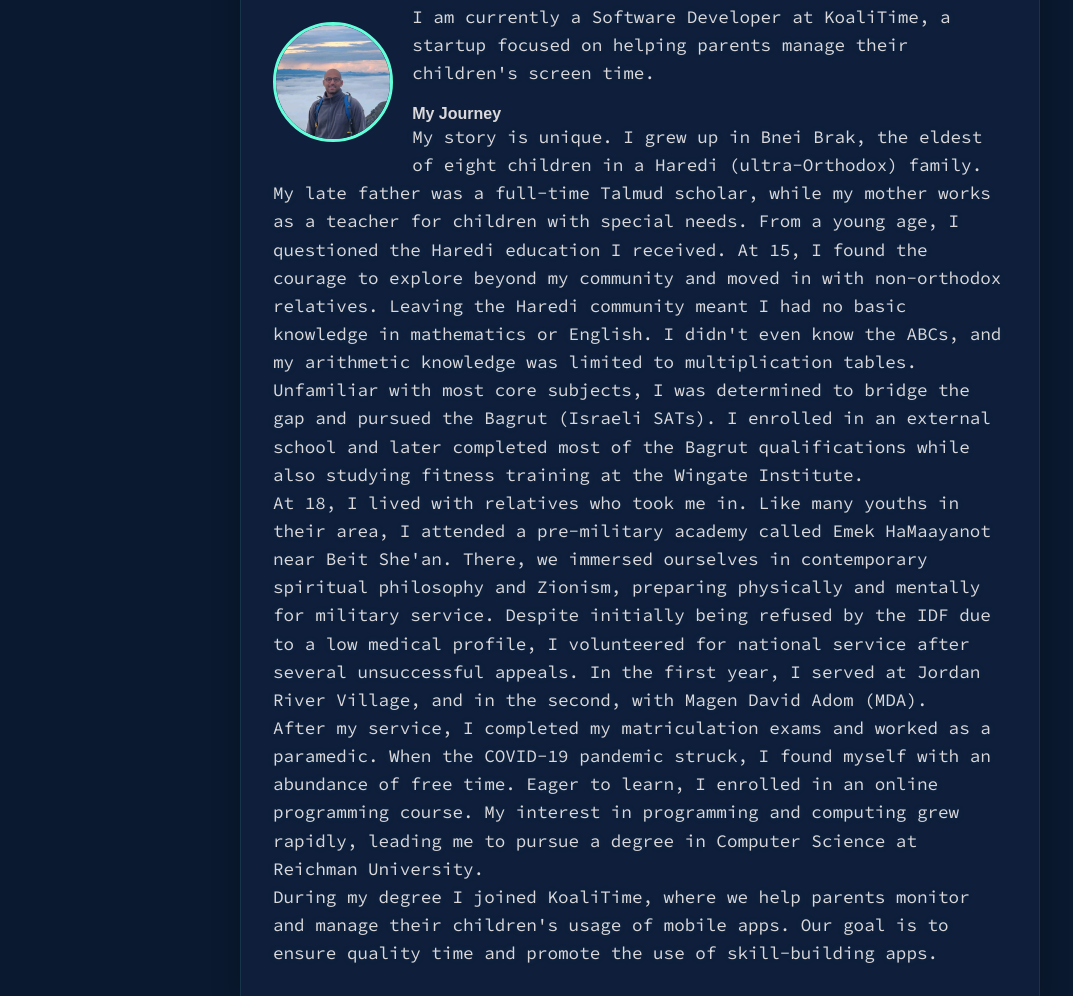
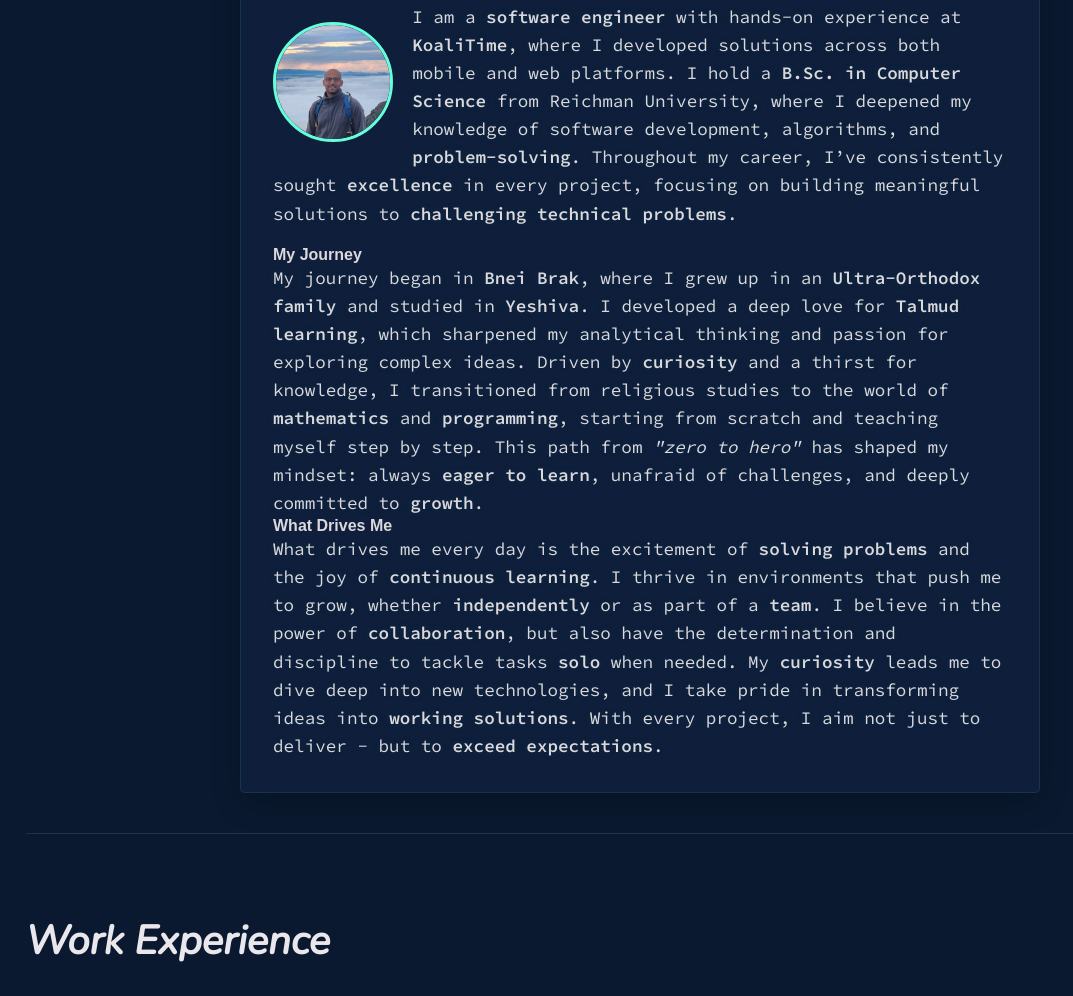
Before and after one commit to avri-kaufman/avri-kaufman.github.io, a plain HTML site: page index.html in a window 1280 px wide. Shown: the part 998-1994 px from the top of the page, without its empty margins (0-1073 px from the left). Drawn offline with nearby package versions, Linux system fonts and the light colour scheme.

Commit message:
Update index.html
about me

```diff
--- a/index.html
+++ b/index.html
@@ -76,53 +76,20 @@
       />
     </div>
     <p>
-              I am currently a Software Developer at KoaliTime, a startup
-              focused on helping parents manage their children's screen time.
+      I am a <strong>software engineer</strong> with hands-on experience at <strong>KoaliTime</strong>, where I developed solutions across both mobile and web platforms. I hold a <strong>B.Sc. in Computer Science</strong> from Reichman University, where I deepened my knowledge of software development, algorithms, and <strong>problem-solving</strong>. Throughout my career, I’ve consistently sought <strong>excellence</strong> in every project, focusing on building meaningful solutions to <strong>challenging technical problems</strong>.
     </p>
     <br />
     <h4>My Journey</h4>
     <p>
-              My story is unique. I grew up in Bnei Brak, the eldest of eight
-              children in a Haredi (ultra-Orthodox) family. My late father was a
-              full-time Talmud scholar, while my mother works as a teacher for
-              children with special needs. From a young age, I questioned the
-              Haredi education I received. At 15, I found the courage to explore
-              beyond my community and moved in with non-orthodox relatives.
-              Leaving the Haredi community meant I had no basic knowledge in
-              mathematics or English. I didn't even know the ABCs, and my
-              arithmetic knowledge was limited to multiplication tables.
-              Unfamiliar with most core subjects, I was determined to bridge the
-              gap and pursued the Bagrut (Israeli SATs). I enrolled in an
-              external school and later completed most of the Bagrut
-              qualifications while also studying fitness training at the Wingate
-              Institute.
+      My journey began in <strong>Bnei Brak</strong>, where I grew up in an <strong>Ultra-Orthodox family</strong> and studied in <strong>Yeshiva</strong>. I developed a deep love for <strong>Talmud learning</strong>, which sharpened my analytical thinking and passion for exploring complex ideas. Driven by <strong>curiosity</strong> and a thirst for knowledge, I transitioned from religious studies to the world of <strong>mathematics</strong> and <strong>programming</strong>, starting from scratch and teaching myself step by step. This path from <em>"zero to hero"</em> has shaped my mindset: always <strong>eager to learn</strong>, unafraid of challenges, and deeply committed to <strong>growth</strong>.
     </p>
+    <h4>What Drives Me</h4>
     <p>
-              At 18, I lived with relatives who took me in. Like many youths in
-              their area, I attended a pre-military academy called Emek
-              HaMaayanot near Beit She'an. There, we immersed ourselves in
-              contemporary spiritual philosophy and Zionism, preparing
-              physically and mentally for military service. Despite initially
-              being refused by the IDF due to a low medical profile, I
-              volunteered for national service after several unsuccessful
-              appeals. In the first year, I served at Jordan River Village, and
-              in the second, with Magen David Adom (MDA).
-            </p>
-            <p>
-              After my service, I completed my matriculation exams and worked as
-              a paramedic. When the COVID-19 pandemic struck, I found myself
-              with an abundance of free time. Eager to learn, I enrolled in an
-              online programming course. My interest in programming and
-              computing grew rapidly, leading me to pursue a degree in Computer
-              Science at Reichman University.
-            </p>
-            <p>
-              During my degree I joined KoaliTime, where we help parents monitor
-              and manage their children's usage of mobile apps. Our goal is to
-              ensure quality time and promote the use of skill-building apps.
+      What drives me every day is the excitement of <strong>solving problems</strong> and the joy of <strong>continuous learning</strong>. I thrive in environments that push me to grow, whether <strong>independently</strong> or as part of a <strong>team</strong>. I believe in the power of <strong>collaboration</strong>, but also have the determination and discipline to tackle tasks <strong>solo</strong> when needed. My <strong>curiosity</strong> leads me to dive deep into new technologies, and I take pride in transforming ideas into <strong>working solutions</strong>. With every project, I aim not just to deliver - but to <strong>exceed expectations</strong>.
     </p>
   </div>
 </div>
+
         <div id="experience" class="page">
           <h2>Work Experience</h2>
           <div class="page-content experience">
```
Lines whose indentation alone changed are shown as unchanged.
